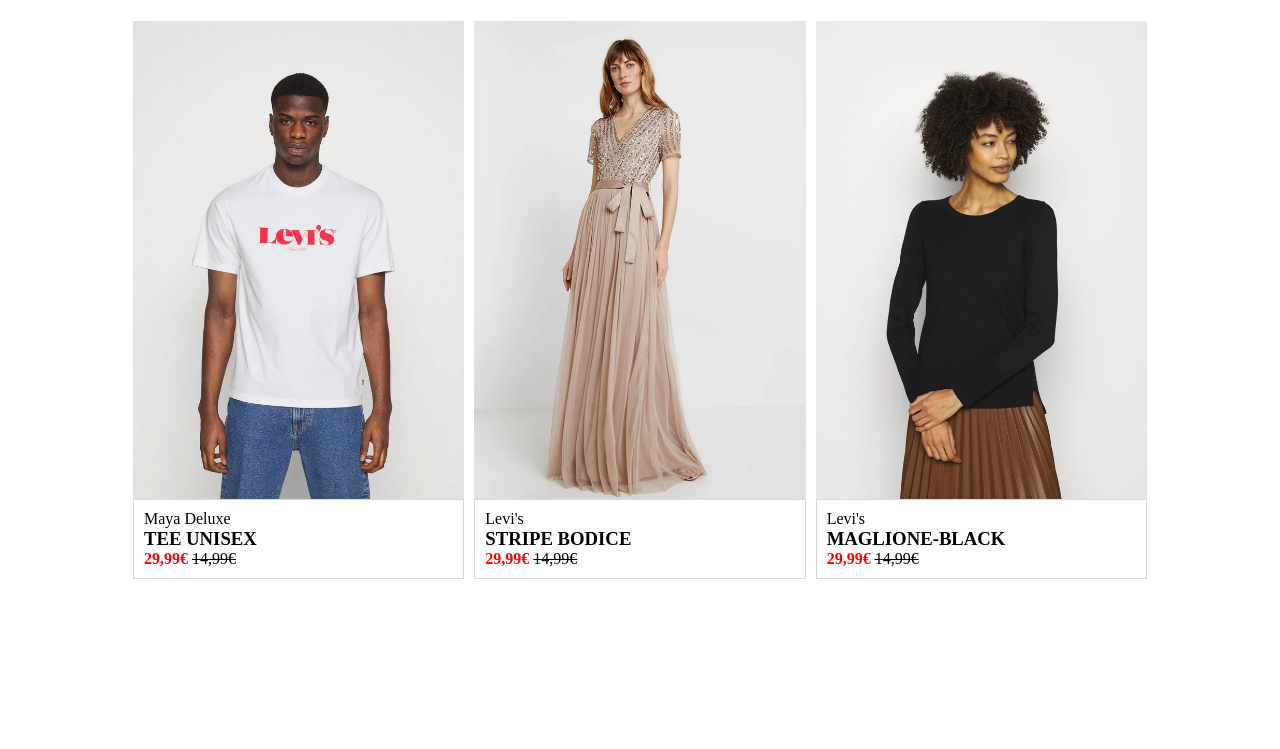
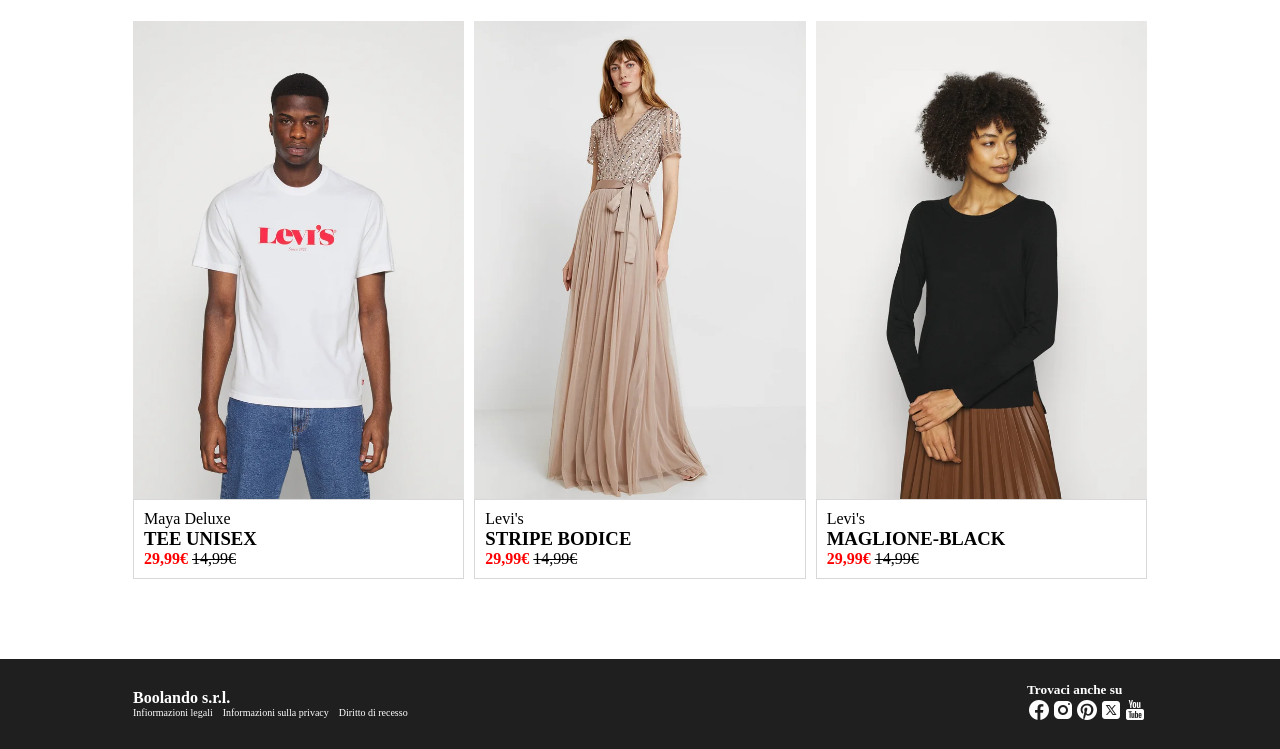
Before and after one commit to davimut/html-css-boolando, a plain HTML site: page index.html in a window 1280 px wide. Shown: the part 877-1626 px from the top of the page. Before the commit the page ends 1536 px from the top, so only its background shows below. Drawn offline with Linux system fonts and the light colour scheme.

Commit message:
add: footer con note legali + link social

```diff
--- a/css/style.css
+++ b/css/style.css
@@ -4,9 +4,11 @@
 	box-sizing: border-box;
 }
 
-ul,
-ol,
-menu {
+.main-menu a, .note-legali a  {
+	 color: white;
+     text-decoration: none;
+}
+ul,ol {
 	list-style: none;
 }
 
@@ -42,11 +44,13 @@ img {
 	align-items: center;
 }
 
-.main-menu {
+.main-menu , .icon-social {
+	flex-wrap: wrap;
 	display: flex;
 }
-.profile-icon {
-	width: 20px;
+.icon-menu {
+	display:flex;
+	width: 100px;
 }
 
 .logo img {
@@ -55,10 +59,10 @@ img {
 }
 
 .menu__item {
-padding: 5px;
+	padding: 5px;
 }
+
 .col-33 {
-
 	width: calc(100% / 3);
 }
 
@@ -71,7 +75,9 @@ padding: 5px;
     ;
 	margin: 50PX;
 }
+
 .col-33 :hover {
+	border: 1px solid rgb(255, 128, 0);
 	background-color: rgb(255, 128, 0);
 }
 
@@ -83,6 +89,7 @@ padding: 5px;
 .brand-name{
     font-weight: 5px;
 }
+
 .items-info{
 	padding: 10px;
     border: 1px solid rgba(187, 185, 185, 0.55);
@@ -96,3 +103,28 @@ padding: 5px;
     display: inline-block;
     text-decoration: line-through;
 }
+
+
+.page-footer {
+	background-color: rgb(31, 31, 31);
+	color: white;
+}
+
+.page-footer .row {
+	justify-content: space-between;
+	height: 90px;
+	align-items: center;
+}
+
+.note-legali{
+	    display: flex;
+		font-size: 10px;
+		gap: 10px;
+}
+
+
+.icon-social > img {
+	width: 20px;
+	display:block;
+
+}
--- a/index.html
+++ b/index.html
@@ -12,9 +12,9 @@
 				<nav class="row">
 
 					<ul class="main-menu">
-						<li class="menu__item">Donna</li>
-						<li class="menu__item">Uomo</li>
-						<li class="menu__item">Bambin</li>
+						<li class="menu__item"><a href="">Donna</a></li>
+						<li class="menu__item"><a href="">Uomo</a></li>
+						<li class="menu__item"><a href="">Bambino</a></li>
                         </li>
 					</ul>
                     <figure class="logo">
@@ -22,9 +22,8 @@
 					</figure>
                     <ul class="icon-menu">
 						<li class="profile-icon"><a href=""><img src="/img/profimg.png" alt=""></a></li>
-						<li class="preferiti-icon">Uomo</li>
-						<li class="shop-icon"></li>
-                        </li>
+						<li class="preferiti-icon"><a href=""><img src="/img/shopping-bag.png" alt=""></a></li>
+						<li class="shop-icon"><a href=""><img src="/img/profimg.png" alt=""></a></li>
 					</ul>
 
 				</nav>
@@ -32,9 +31,7 @@
 		</header>
 
 		<main>
-
 			<section class="expo-produit">
-
 				<div class="container">
                     <div class="titolo-shop">
                     <h1>Boolando</h1>
@@ -116,8 +113,30 @@
 					</div>
 				</div>
 			</section>
-
-
 		</main>
+        <footer class="page-footer">
+			<div class="container">
+				<div class="row">
+                   <div class="contenitore-notelegali">
+                    <h4>Boolando s.r.l.</h4>
+                    <ul class="note-legali">
+						<li class="profile-icon"><a href="">Infiormazioni legali</a></li>
+						<li class="preferiti-icon"><a href="">Informazioni sulla privacy</a></li>
+						<li class="shop-icon"><a href=""></a>Diritto di recesso</li>
+					</ul>
+                   </div>
+                    <div class="contenitore-social">
+                   <h5>Trovaci anche su</h5>
+                     <ul class="icon-social">
+						<li class="facebook"><a href=""><img src="/img/icons8-facebook-24.png" alt=""></a></li>
+                        <li class="instagram"><a href=""><img src="/img/icons8-instagram-24.png" alt=""></a></li>
+                        <li class="printerest"><a href=""><img src="/img/icons8-pinterest-24.png" alt=""></a></li>
+                        <li class="twitter"><a href=""><img src="/img/icons8-twitterx-24.png" alt=""></a></li>
+                        <li class="youtube"><a href=""><img src="/img/icons8-youtube-24.png" alt=""></a></li>
+					</ul>
+                </div>
+               </div>
+			</div>
+	  </footer>
 	</body>
 </html>
```
Also changed, not shown: img/icons8-facebook-24.png (added), img/icons8-instagram-24.png (added), img/icons8-pinterest-24.png (added), img/icons8-twitterx-24.png (added), img/icons8-youtube-24.png (added), img/shopping-bag.png (added).
